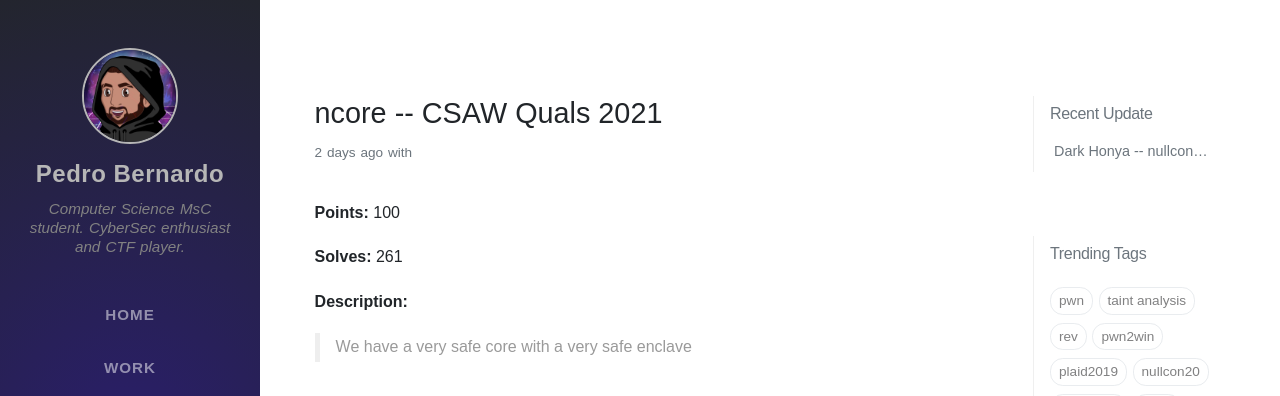
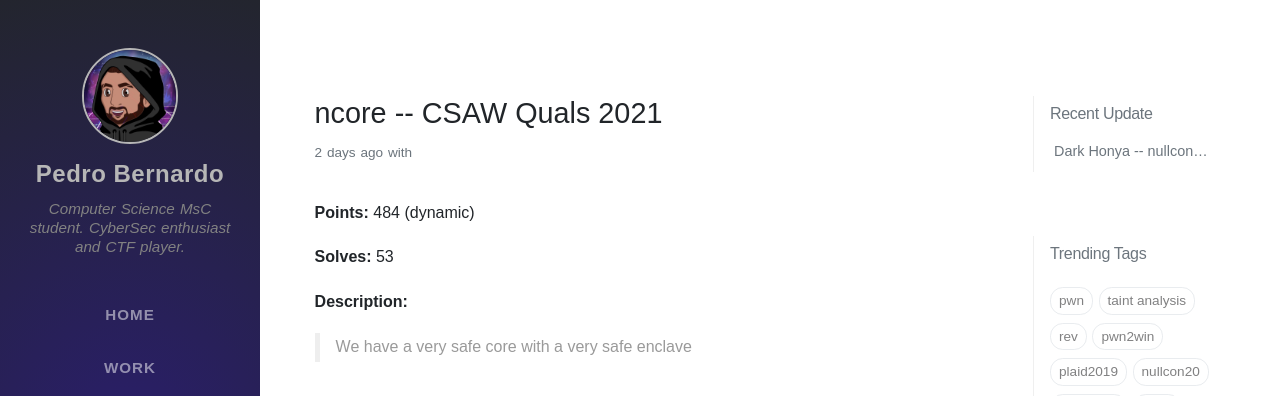
Before and after one commit to Pedro-Bernardo/pedro-bernardo.github.io, a Jekyll site: the page built from _posts/2021-09-13-csawquals21_ncore.md, in a window 1280 px wide and 900 px high. Shown: the top 396 px of the window. Built offline with Jekyll 4.4.1, drawn with Linux system fonts in a browser that asks for light colours; nearby versions of some CDN libraries; some web fonts are replaced; comment, search, counter and statistics services are not loaded.

Commit message:
Update 2021-09-13-csawquals21_ncore.md

```diff
--- a/_posts/2021-09-13-csawquals21_ncore.md
+++ b/_posts/2021-09-13-csawquals21_ncore.md
@@ -5,9 +5,9 @@ date: 2021-09-13
 authors: ["pedro-bernardo"]
 ---
 
-**Points:** 100
+**Points:** 484 (dynamic)
 
-**Solves:** 261
+**Solves:** 53
 
 **Description:**
 
```
